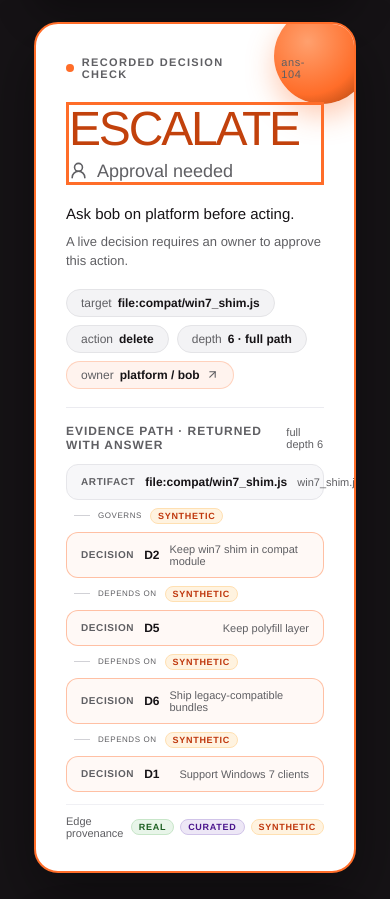
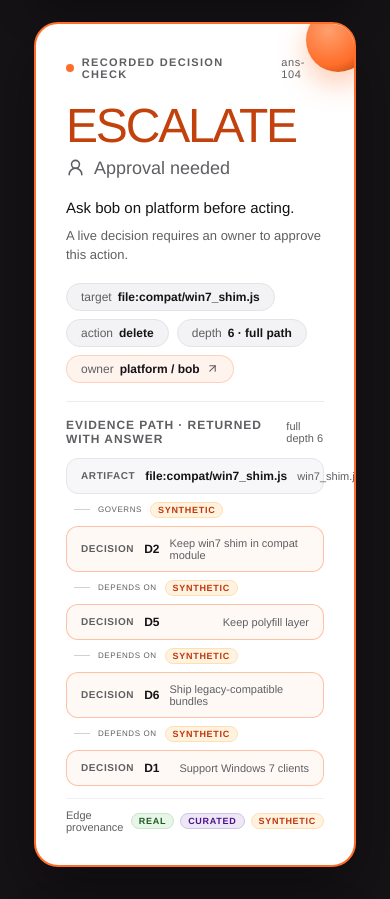
Before and after one commit to Anirudhh-Srinivasan/gatekeep, a React (Vite) app in the folder frontend/: page / in a window 390 px wide. Shown: the part 1249-2148 px from the top of the page. Built offline with nearby package versions, Linux system fonts and the light colour scheme; no server answers.

Commit message:
style(frontend): keep verdict display clear of decoration

```diff
--- a/frontend/src/components/VerdictCard.tsx
+++ b/frontend/src/components/VerdictCard.tsx
@@ -94,7 +94,7 @@ export function VerdictCard({ result, onDecisionClick, ripple }: VerdictCardProp
         </div>
 
         {/* Display Typography: Very large verdict word + grey secondary line below */}
-        <div className={`verdict-display-group verdict-border-${result.verdict.toLowerCase()}`}>
+        <div className="verdict-display-group">
           <div id="verdict-title" className={`verdict-display-word ${verdictClass(result.verdict)}`}>
             {result.verdict}
           </div>
--- a/frontend/src/styles/index.css
+++ b/frontend/src/styles/index.css
@@ -954,6 +954,7 @@ body::before {
 /* Verdict Display Typography: Very large weight 400 + grey subline */
 .verdict-display-group {
   margin-top: 4px;
+  padding-right: 116px;
 }
 
 .verdict-display-word {
@@ -977,6 +978,11 @@ body::before {
   display: flex;
   align-items: center;
   gap: 10px;
+}
+
+@media (max-width: 700px) {
+  .verdict-display-group { padding-right: 72px; }
+  .verdict-sphere-decoration { width: 64px; height: 64px; }
 }
 
 .verdict-display-subline .verdict-mark {
```
